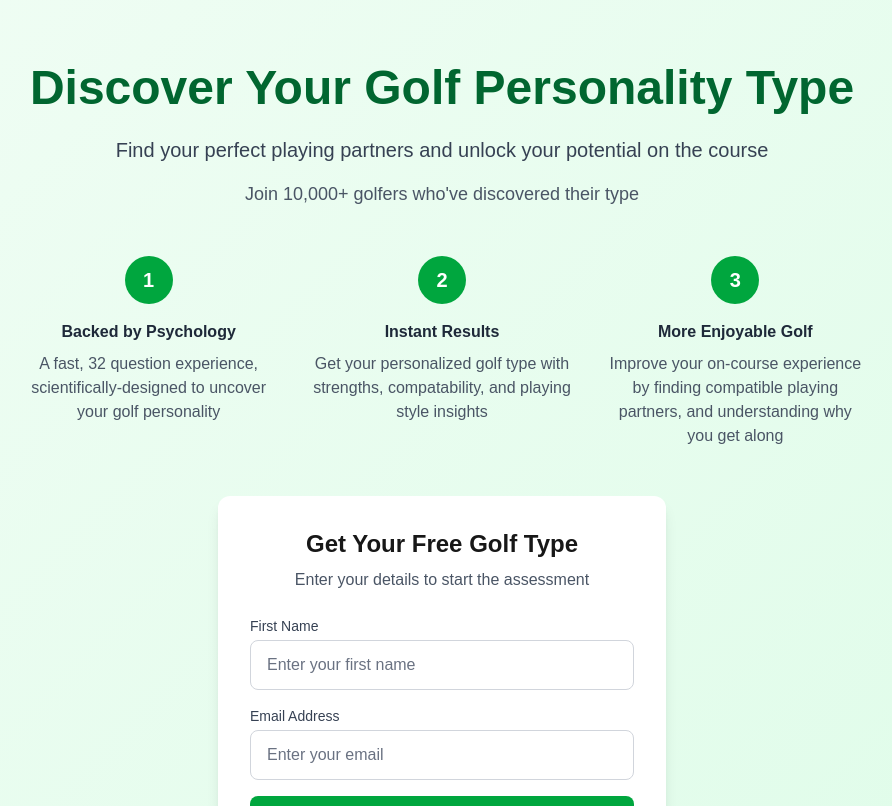
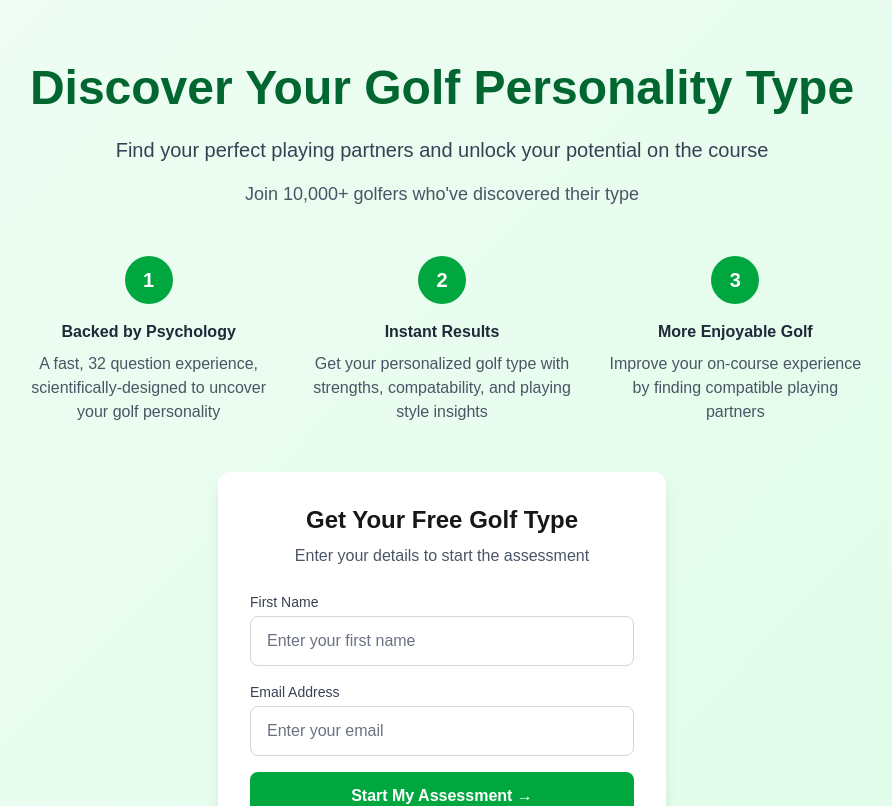
Before and after one commit to bczimmer/mygolftype, a Next.js app: page / in a window 1280 px wide. Shown: the top 806 px of the page, without its empty margins (198-1090 px from the left). Built offline with nearby package versions, Linux system fonts and the light colour scheme; no server answers.

Commit message:
home page text change

```diff
--- a/src/app/page.tsx
+++ b/src/app/page.tsx
@@ -114,7 +114,7 @@ if (existingUser) {
               3
             </div>
             <h3 className="font-semibold text-gray-800 mb-2">More Enjoyable Golf</h3>
-            <p className="text-gray-600">Improve your on-course experience by finding compatible playing partners, and understanding why you get along</p>
+            <p className="text-gray-600">Improve your on-course experience by finding compatible playing partners</p>
           </div>
         </div>
 
```
